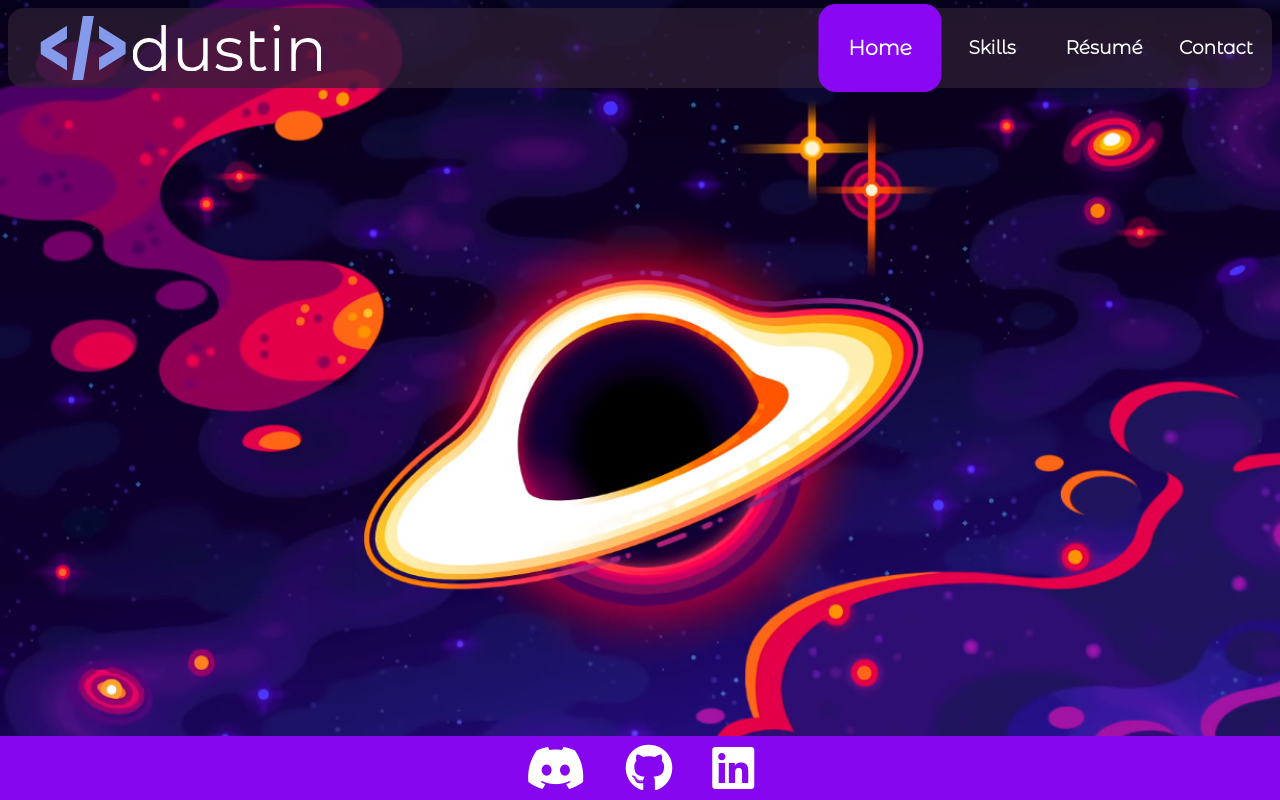
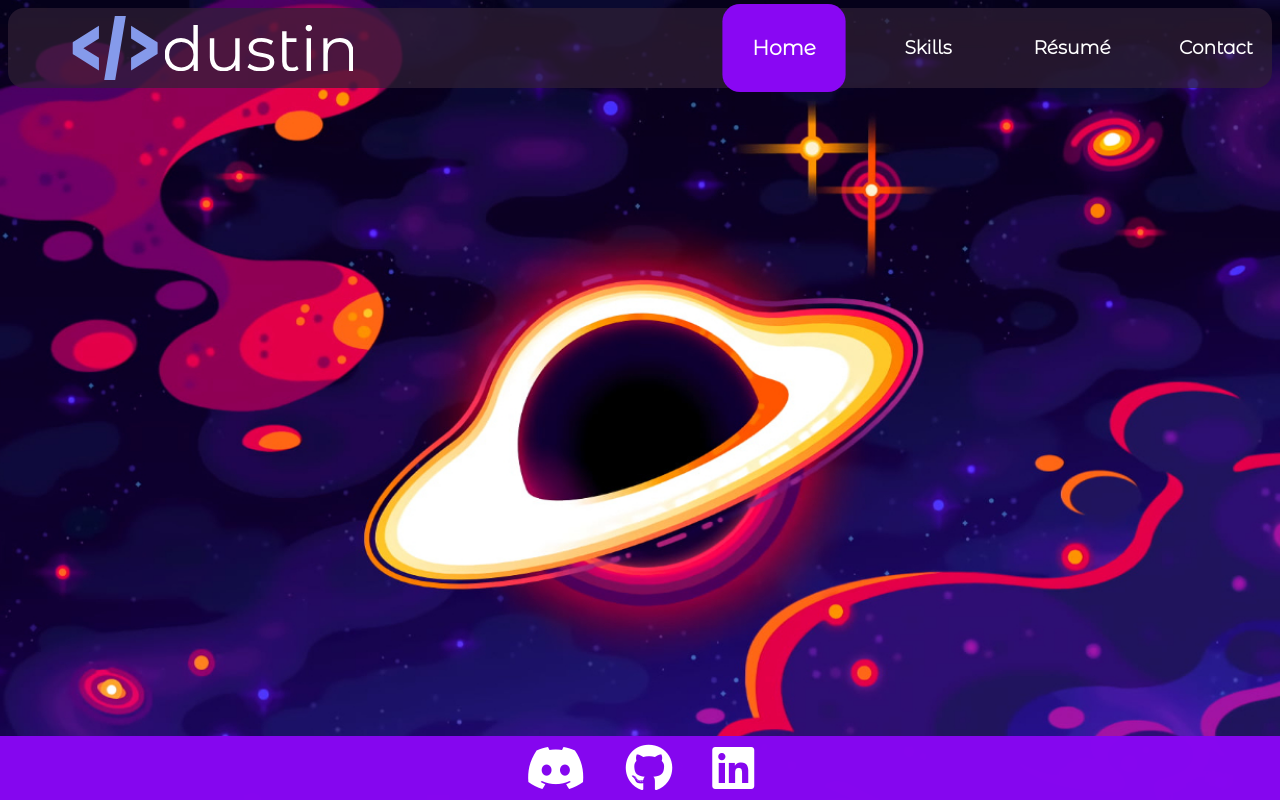
Before and after one commit to Scynes/react-portfolio, a React (Create React App) app: page / in a window 1280 px wide. Built offline with nearby package versions, Linux system fonts and the light colour scheme; a web font is replaced by a local one.

Commit message:
complete: tweak to nav hover, scales down

```diff
--- a/src/assets/index.css
+++ b/src/assets/index.css
@@ -87,6 +87,7 @@ a:is(.nav-item) {
 }
 
 a:not(.active):is(.nav-item):hover {
+    transform: scale(0.8);
     color: var(--font-color-secondary);
 }
 
@@ -104,6 +105,7 @@ a:is(.active) {
 
 #navigation-bar {
     margin: 0.5rem;
+    gap: 2rem;
     border-radius: 1rem;
     background-color: var(--background-color-primary-light);
 }
@@ -111,7 +113,7 @@ a:is(.active) {
 #navigation-bar > img {
     height: 4rem;
     margin-right: auto;
-    padding-left: 2rem;
+    padding-left: 4rem;
 }
 
 @keyframes footer-alert {
```
